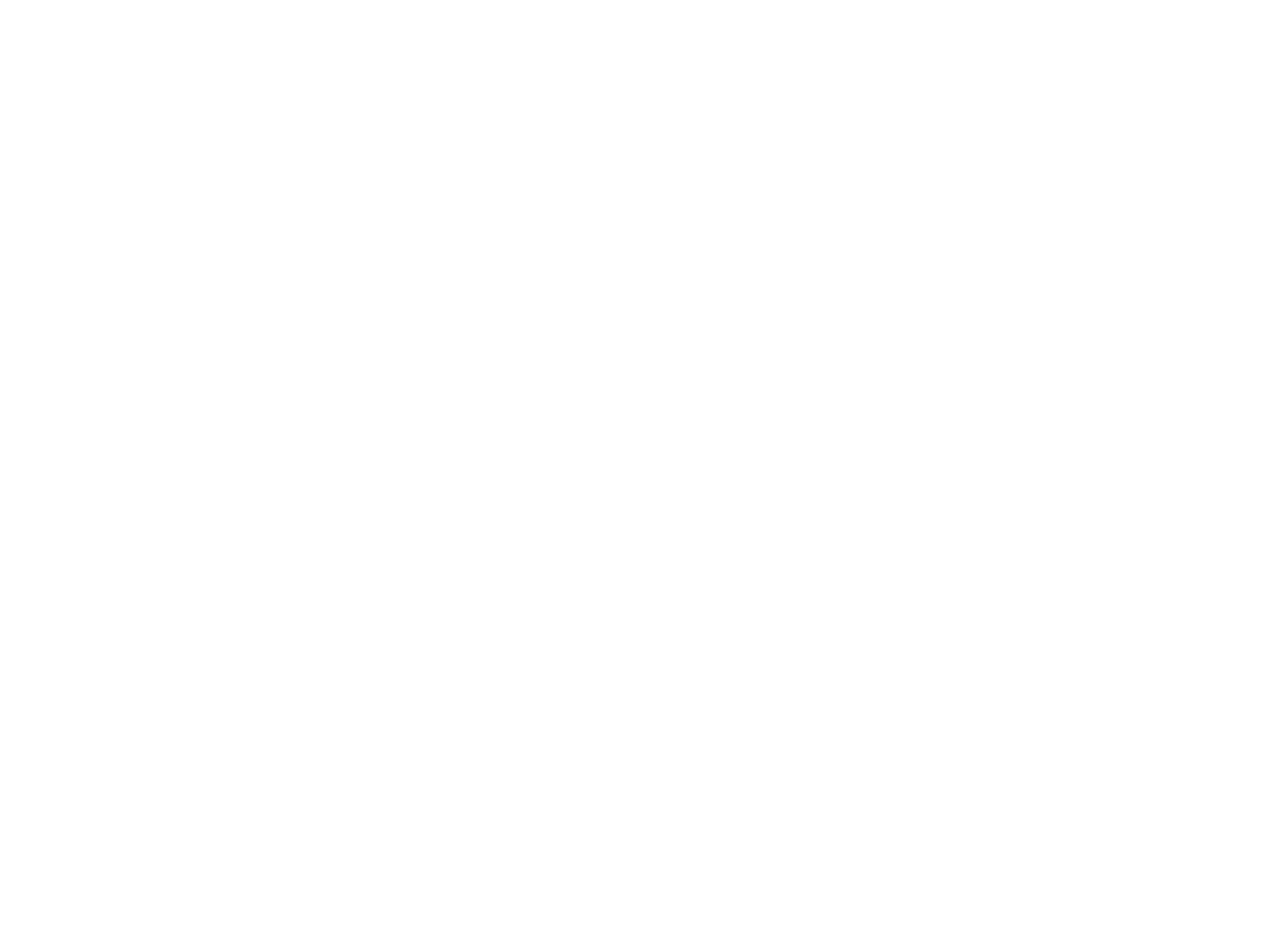
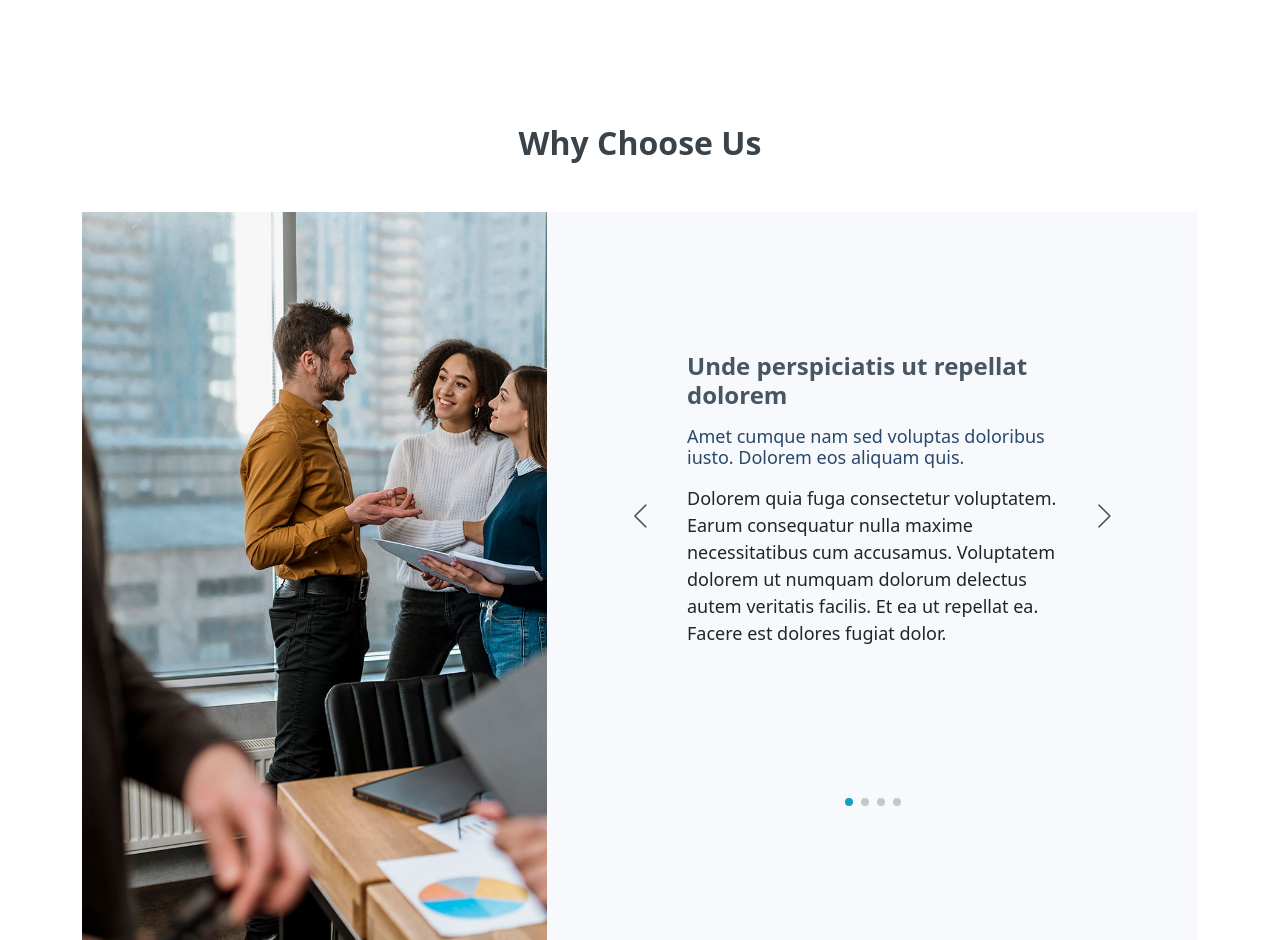
Before and after one commit to sagorpaul142/nitex_coding_assessment, a React (Vite) app: page / in a window 1280 px wide. Shown: the part 1240-2180 px from the top of the page. Before the commit the page ends 1274 px from the top, so only its background shows below. Built offline with nearby package versions, Linux system fonts and the light colour scheme.

Commit message:
why choose us section add

```diff
--- a/src/App.jsx
+++ b/src/App.jsx
@@ -2,6 +2,7 @@
 import {BrowserRouter} from "react-router-dom";
 import HeroSection from "./components/Hero/HeroSection.jsx";
 import Services from "./components/Services/Services.jsx";
+import WhyChooseUs from "./components/WhyChooseUs/WhyChooseUs.jsx";
 
 function App() {
 
@@ -10,6 +11,7 @@
             <Header/>
             <HeroSection/>
             <Services/>
+            <WhyChooseUs />
         </BrowserRouter>
     )
 }
--- a/src/components/Header/Header.css
+++ b/src/components/Header/Header.css
@@ -5,19 +5,34 @@
     box-shadow: 0 2px 20px rgba(1, 41, 112, 0.1);
 }
 
-.navbar-brand{
+.navbar-brand {
     font-size: 32px !important;
     font-weight: 300;
     color: #485664 !important;
 }
 
 .navbar a.nav-link {
-    padding: 14px 20px;
     font-size: 16px;
     font-weight: 400;
-    color: rgba(58, 71, 83,.7);
+    color: rgba(58, 71, 83, .7);
     white-space: nowrap;
     transition: .3s;
     position: relative;
     cursor: pointer;
 }
+
+.nav-active {
+    color: #0ea2bd !important;
+}
+.nav-active:before{
+    content: "";
+    position: absolute;
+    width: 100%;
+    height: 2px;
+    bottom: 0;
+    left: 0;
+    background-color: #0ea2bd;
+    transition: all .3s ease-in-out 0s;
+    visibility: visible;
+    transform: scaleX(.7);
+}
--- a/src/components/Header/Header.jsx
+++ b/src/components/Header/Header.jsx
@@ -12,6 +12,7 @@
             setScrollClass('')
         }
     }
+
     useEffect(() => {
         window.addEventListener("scroll", () => getScroll());
     }, [])
@@ -27,16 +28,29 @@
                 </button>
                 <div className="collapse navbar-collapse" id="navbarSupportedContent">
                     <ul className="navbar-nav ms-auto mb-2 mb-lg-0">
-                        <li className="nav-item">
-                            <Link to="#" className="nav-link active" aria-current="page">Home</Link>
-                        </li>
+                        {/*<li className="nav-item">*/}
+                        {/*    <Scroll.Link*/}
+                        {/*        to="/"*/}
+                        {/*        className="nav-link scrollto"*/}
+                        {/*        aria-current="page"*/}
+                        {/*        smooth={true}*/}
+                        {/*        duration={500}*/}
+                        {/*        offset={-55}*/}
+                        {/*        spy={true}*/}
+                        {/*        activeClass={'nav-active'}*/}
+                        {/*    >*/}
+                        {/*        Home*/}
+                        {/*    </Scroll.Link>*/}
+                        {/*</li>*/}
                         <li className="nav-item">
                             <Scroll.Link
                                 to="hero"
                                 smooth={true}
                                 duration={500}
                                 offset={-55}
+                                spy={true}
                                 className="nav-link scrollto"
+                                activeClass={'nav-active'}
                             >
                                 About Us
                             </Scroll.Link>
@@ -47,7 +61,9 @@
                                 smooth={true}
                                 duration={500}
                                 offset={-50}
+                                spy={true}
                                 className="nav-link scrollto"
+                                activeClass={'nav-active'}
                             >
                                 Services
                             </Scroll.Link>
@@ -58,7 +74,9 @@
                                 smooth={true}
                                 duration={500}
                                 offset={-50}
+                                spy={true}
                                 className="nav-link scrollto"
+                                activeClass={'nav-active'}
                             >
                                 Faq
                             </Scroll.Link>
@@ -69,7 +87,9 @@
                                 smooth={true}
                                 duration={500}
                                 offset={-50}
+                                spy={true}
                                 className="nav-link scrollto"
+                                activeClass={'nav-active'}
                             >
                                 Team
                             </Scroll.Link>
@@ -80,7 +100,9 @@
                                 smooth={true}
                                 duration={500}
                                 offset={-50}
+                                spy={true}
                                 className="nav-link scrollto"
+                                activeClass={'nav-active'}
                             >
                                 Blog
                             </Scroll.Link>
@@ -91,7 +113,9 @@
                                 smooth={true}
                                 duration={500}
                                 offset={-50}
+                                spy={true}
                                 className="nav-link scrollto"
+                                activeClass={'nav-active'}
                             >
                                 Contact
                             </Scroll.Link>
--- /dev/null
+++ b/src/components/WhyChooseUs/WhyChooseUs.css
@@ -0,0 +1,110 @@
+.why-us {
+    padding-bottom: 0;
+}
+
+.why-us .section-title {
+    text-align: center;
+    padding: 30px 0;
+    position: relative;
+}
+
+.why-us .section-title h2 {
+    font-size: 32px;
+    font-weight: 700;
+    text-transform: capitalize;
+    margin-bottom: 20px;
+    padding-bottom: 0;
+    color: #3b434a;
+    position: relative;
+    z-index: 2;
+}
+
+.why-us .img-bg {
+    min-height: 500px;
+    background-size: cover;
+    background-image: url("../../assets/why-us-bg.jpg");
+}
+
+.why-us .slides {
+    background-color: #f7f9fc !important;
+}
+
+.why-us .swiper-slide {
+    background: unset;
+}
+
+.why-us h3 {
+    font-size: 24px;
+    font-weight: 700;
+    color: #485664FF;
+}
+
+.why-us h4 {
+    font-size: 18px;
+    font-weight: 400;
+    color: #29486a;
+}
+
+.why-us .swiper {
+    width: unset;
+    height: unset;
+    margin-bottom: 120px;
+}
+
+.why-us .item {
+    margin: 140px 140px 0 140px;
+    text-align: left;
+    overflow: hidden;
+}
+
+.why-us .swiper-button-prev:after,
+.why-us .swiper-button-next:after {
+    font-size: 24px;
+    color: #485664FF;
+}
+
+.why-us .swiper-button-prev {
+    left: 80px;
+}
+
+.why-us .swiper-button-next {
+    right: 80px;
+}
+
+.why-us .swiper-pagination {
+    margin-top: 30px;
+    position: relative;
+}
+
+.why-us .swiper-pagination .swiper-pagination-bullet {
+    background-color: #000000FF;
+}
+
+.why-us .swiper-pagination .swiper-pagination-bullet-active {
+    background-color: #0EA2BDFF;
+}
+
+@media (max-width: 1200px) {
+    .why-us .item {
+        margin: 60px 60px 40px 60px;
+    }
+
+    .why-us .swiper-button-prev,
+    .why-us .swiper-button-next {
+        display: none;
+    }
+}
+
+@media (max-width: 575px) {
+    .why-us .item {
+        margin: 40px 40px 20px 40px;
+    }
+
+    .why-us .section-title span {
+        font-size: 45px;
+    }
+}
+
+.page-about .why-us {
+    padding: 0 0 80px 0;
+}
--- /dev/null
+++ b/src/components/WhyChooseUs/WhyChooseUs.jsx
@@ -0,0 +1,93 @@
+import {Swiper, SwiperSlide} from "swiper/react";
+import {Navigation, Pagination, Mousewheel, Keyboard, Autoplay, EffectFade} from "swiper";
+import "swiper/css";
+import "swiper/css/navigation";
+import "swiper/css/pagination";
+import "./WhyChooseUs.css"
+
+const WhyChooseUs = () => {
+    return (
+        <section id="why-us" className="why-us">
+            <div className="container" data-aos="fade-up">
+
+                <div className="section-title">
+                    <h2>Why Choose Us</h2>
+                </div>
+
+                <div className="row g-0" data-aos="fade-up" data-aos-delay="200">
+                    <div className="col-xl-5 img-bg"></div>
+                    <div className="col-xl-7 slides  position-relative">
+
+                        <Swiper
+                            cssMode={true}
+                            navigation={true}
+                            pagination={{
+                                clickable: true,
+                            }}
+                            mousewheel={true}
+                            keyboard={true}
+                            loop={true}
+                            autoplay={{
+                                delay: 2500,
+                                disableOnInteraction: false,
+                            }}
+                            modules={[EffectFade, Navigation, Pagination, Mousewheel, Keyboard, Autoplay]}
+                            className="mySwiper"
+                        >
+                            <SwiperSlide>
+                                <div className="item">
+                                    <h3 className="mb-3">Let's grow your business together</h3>
+                                    <h4 className="mb-3">Optio reiciendis accusantium iusto architecto at quia
+                                        minima maiores quidem, dolorum.</h4>
+                                    <p>Lorem ipsum dolor sit amet consectetur adipisicing elit. Repellendus, ipsam
+                                        perferendis asperiores explicabo vel tempore velit totam, natus nesciunt
+                                        accusantium dicta quod quibusdam ipsum maiores nobis non, eum. Ullam
+                                        reiciendis dignissimos laborum aut, magni voluptatem velit doloribus quas
+                                        sapiente optio.</p>
+                                </div>
+                            </SwiperSlide>
+
+                            <SwiperSlide>
+                                <div className="item">
+                                    <h3 className="mb-3">Unde perspiciatis ut repellat dolorem</h3>
+                                    <h4 className="mb-3">Amet cumque nam sed voluptas doloribus iusto. Dolorem eos
+                                        aliquam quis.</h4>
+                                    <p>Dolorem quia fuga consectetur voluptatem. Earum consequatur nulla maxime
+                                        necessitatibus cum accusamus. Voluptatem dolorem ut numquam dolorum delectus
+                                        autem veritatis facilis. Et ea ut repellat ea. Facere est dolores fugiat
+                                        dolor.</p>
+                                </div>
+                            </SwiperSlide>
+
+                            <SwiperSlide>
+                                <div className="item">
+                                    <h3 className="mb-3">Aliquid non alias minus</h3>
+                                    <h4 className="mb-3">Necessitatibus voluptatibus explicabo dolores a vitae
+                                        voluptatum.</h4>
+                                    <p>Neque voluptates aut. Soluta aut perspiciatis porro deserunt. Voluptate ut
+                                        itaque velit. Aut consectetur voluptatem aspernatur sequi sit laborum.
+                                        Voluptas enim dolorum fugiat aut.</p>
+                                </div>
+                            </SwiperSlide>
+
+                            <SwiperSlide>
+                                <div className="item">
+                                    <h3 className="mb-3">Necessitatibus suscipit non voluptatem quibusdam</h3>
+                                    <h4 className="mb-3">Tempora quos est ut quia adipisci ut voluptas. Deleniti
+                                        laborum soluta nihil est. Eum similique neque autem ut.</h4>
+                                    <p>Ut rerum et autem vel. Et rerum molestiae aut sit vel incidunt sit at
+                                        voluptatem. Saepe dolorem et sed voluptate impedit. Ad et qui sint at qui
+                                        animi animi rerum.</p>
+                                </div>
+                            </SwiperSlide>
+                        </Swiper>
+                    </div>
+
+                </div>
+
+            </div>
+        </section>
+    );
+};
+
+export default WhyChooseUs;
```
